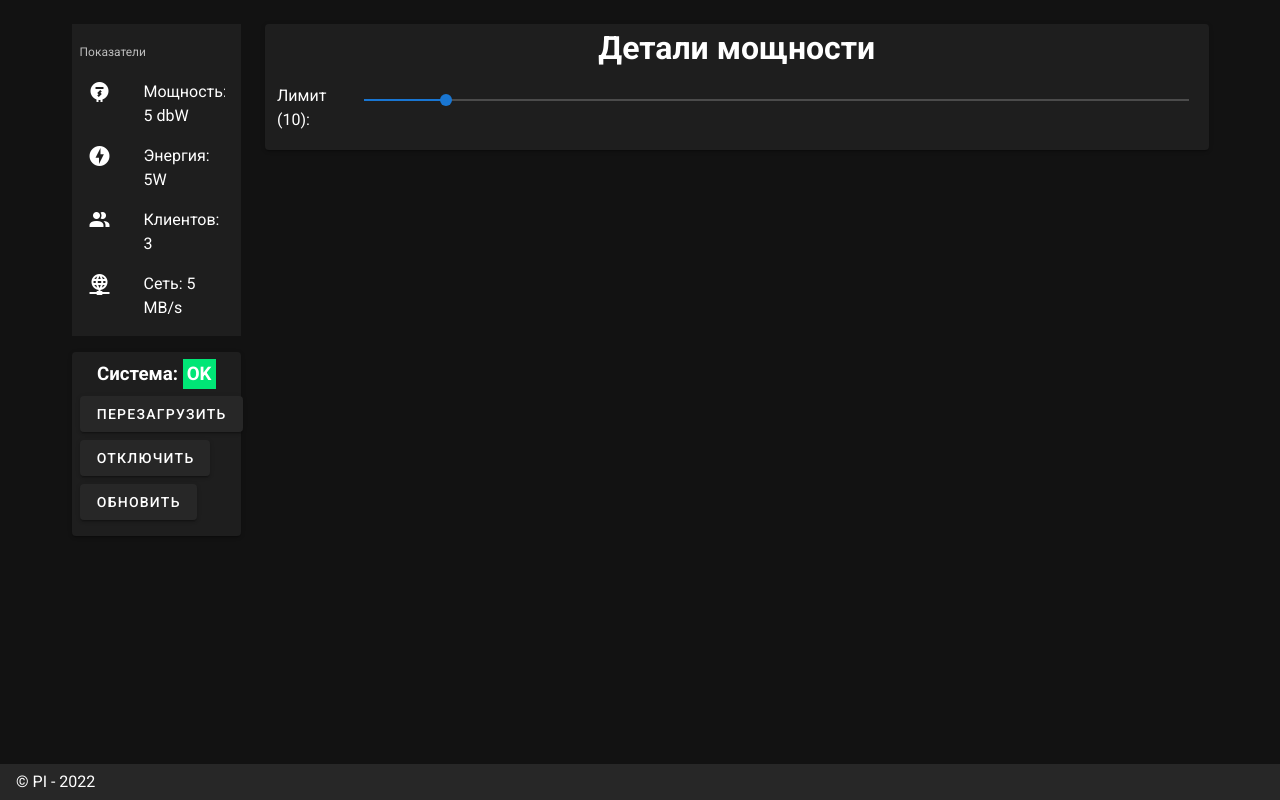
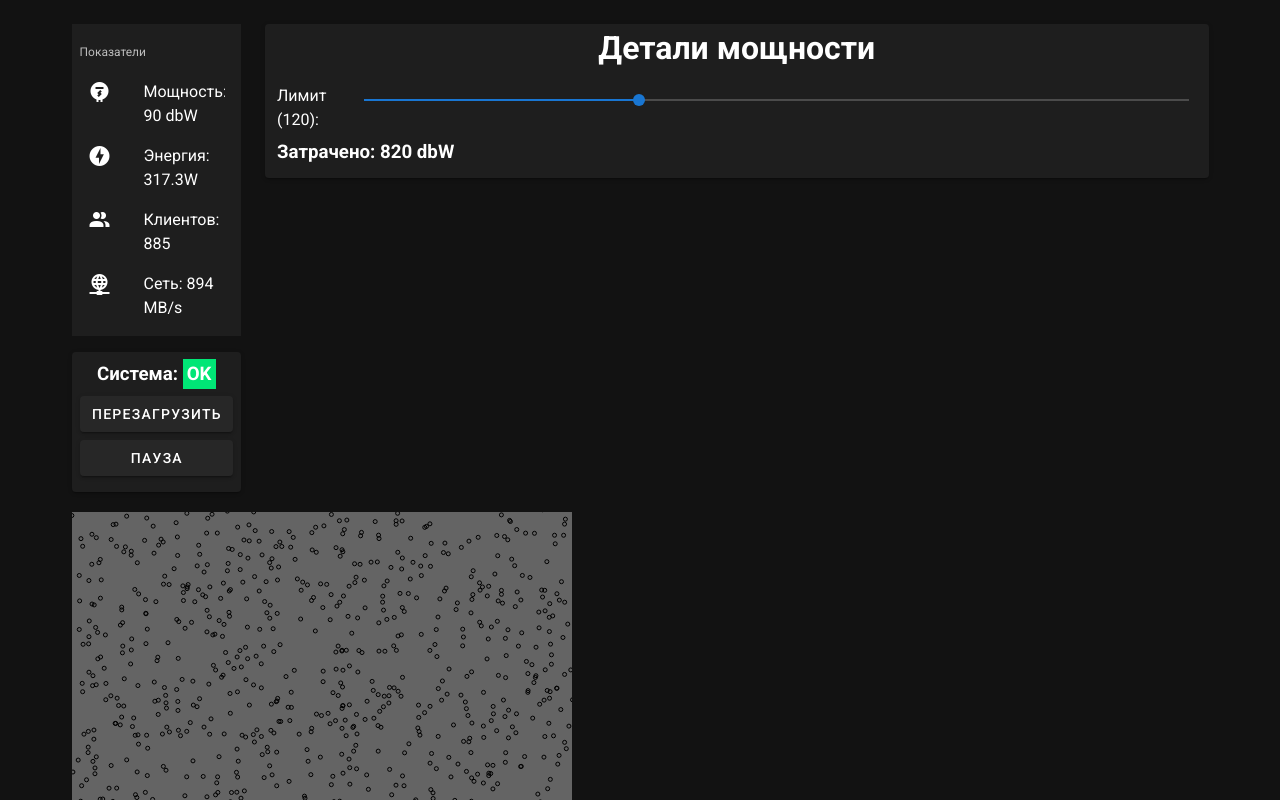
Before and after one commit to livolickie/srv_new, a Nuxt app: page / in a window 1280 px wide. Shown: the top 800 px of the page. Built offline with nearby package versions, Linux system fonts and the light colour scheme.

Commit message:
добавлена генерация данных, базовое отображение клиентов на карте, 3 тренда

```diff
--- a/layouts/default.vue
+++ b/layouts/default.vue
@@ -5,8 +5,12 @@
         <Nuxt />
       </v-container>
     </v-main>
-    <v-footer :absolute="!fixed" app>
-      <span>&copy; PI - {{ new Date().getFullYear() }}</span>
+    <v-footer :absolute="!fixed" app class="d-flex justify-space-between">
+      <span>&copy; ПИ - {{ new Date().getFullYear() }}</span>
+      <div class="d-flex flex-row align-center">
+        <v-switch v-model="$vuetify.theme.dark" ></v-switch>
+        <span>Время: {{ time }}</span>
+      </div>
     </v-footer>
   </v-app>
 </template>
@@ -16,26 +20,18 @@ export default {
   name: 'DefaultLayout',
   data() {
     return {
-      clipped: false,
-      drawer: false,
-      fixed: false,
-      items: [
-        {
-          icon: 'mdi-apps',
-          title: 'Welcome',
-          to: '/',
-        },
-        {
-          icon: 'mdi-chart-bubble',
-          title: 'Inspire',
-          to: '/inspire',
-        },
-      ],
-      miniVariant: false,
-      right: true,
-      rightDrawer: false,
-      title: 'Vuetify.js',
+      time: ''
     }
   },
+  methods: {
+    updateTime() {
+      const date = new Date()
+      this.time = `${date.getHours()}:${date.getMinutes()}:${date.getSeconds()}`
+    }
+  },
+  mounted() {
+    this.updateTime()
+    setInterval(this.updateTime, 1000)
+  }
 }
 </script>
--- a/pages/index.vue
+++ b/pages/index.vue
@@ -1,6 +1,6 @@
 <template>
   <v-container fill-height>
-    <v-row>
+    <v-row v-if="status != 'reload'">
       <v-col lg="2">
         <v-list dense>
           <v-subheader>Показатели</v-subheader>
@@ -28,7 +28,7 @@
                 <v-icon>mdi-account-multiple</v-icon>
               </v-list-item-icon>
               <v-list-item-content>
-                Клиентов: {{ clients.length }}
+                Клиентов: {{ activeClients.length }}
               </v-list-item-content>
             </v-list-item>
 
@@ -43,11 +43,13 @@
           </v-list-item-group>
         </v-list>
 
-        <v-card class="pa-2 mt-4">
+        <v-card class="pa-2 mt-4 d-flex flex-column">
           <h3 class="text-center mb-2">Система: <span class="pa-1 success">OK</span></h3>
-          <v-btn class="mb-2" color="">Перезагрузить</v-btn>
-          <v-btn class="mb-2" color="">Отключить</v-btn>
-          <v-btn class="mb-2" color="">Обновить</v-btn>
+          <v-btn class="mb-2" @click="status = 'reload'; reload()">Перезагрузить</v-btn>
+          <v-btn v-if="status != 'reload'" class="mb-2" :color="status != 'pause' ? '' : 'success'"
+            @click="status == 'active' ? status = 'pause' : status = 'active'; snack = status == 'pause'; snackMessage='Система поставлена на паузу'">{{ status != 'active' ? 'Возобновить' :
+                'Пауза'
+            }}</v-btn>
         </v-card>
       </v-col>
 
@@ -59,11 +61,12 @@
             </v-scroll-x-transition>
             <v-container>
               <v-row>
-                <v-col lg="1">Лимит ({{maxPower}}):</v-col>
+                <v-col lg="1">Лимит ({{ maxPower }}):</v-col>
                 <v-col>
-                  <v-slider v-model="maxPower" step="10" thumb-label ticks></v-slider>
+                  <v-slider v-model="maxPower" min="90" max="180" step="10" thumb-label ticks></v-slider>
                 </v-col>
               </v-row>
+              <h3>Затрачено: {{spentPower}} dbW</h3>
             </v-container>
           </template>
           <template v-if="tab == 1">
@@ -72,11 +75,12 @@
             </v-scroll-x-transition>
             <v-container>
               <v-row>
-              <v-col lg="1">Лимит ({{maxEnergy}}):</v-col>
-              <v-col>
-                <v-slider v-model="maxEnergy" step="10" thumb-label ticks></v-slider>
-              </v-col>
-            </v-row>
+                <v-col lg="1">Лимит ({{ maxEnergy }}):</v-col>
+                <v-col>
+                  <v-slider v-model="maxEnergy" min="350" max="800" step="10" thumb-label ticks></v-slider>
+                </v-col>
+              </v-row>
+              <h3>Затрачено: {{spentEnergy}}W</h3>
             </v-container>
           </template>
           <template v-if="tab == 2">
@@ -96,6 +100,30 @@
       </v-col>
 
     </v-row>
+    <v-row v-else justify="center">
+
+      <v-progress-circular :rotate="360" :size="300" :width="15" :value="load" color="teal" class="text-center"
+        style="margin-top: 15%">
+        <div class="d-flex flex-column">
+          <span>
+            Идёт перезагрузка
+          </span>
+          <span class="fw-bold">
+            {{ load }}%
+          </span>
+        </div>
+      </v-progress-circular>
+    </v-row>
+
+    <canvas width="500" height="400" id="canvas" class="mt-5"></canvas>
+
+    <v-snackbar
+      v-model="snack"
+      :multi-line="multiLine"
+    >
+      {{ snackMessage }}
+    </v-snackbar>
+
   </v-container>
 </template>
 
@@ -105,25 +133,22 @@ export default {
   name: 'IndexPage',
   data() {
     return {
+      status: 'active',
       power: 0,
       energy: 0,
       clients: [
-        {
-          number: '8-800-555-35-35',
-          speed: 12.5
-        },
-        {
-          number: '8-900-555-35-35',
-          speed: 15.5
-        },
-        {
-          number: '8-700-555-35-35',
-          speed: 9.5
-        }
       ],
+      load: 0,
+      loadInterval: null,
 
-      maxPower: 10,
-      maxEnergy: 10,
+      spentPower: 0,
+      spentEnergy: 0,
+
+      maxPower: 120,
+      maxEnergy: 420,
+
+      snackMessage: '',
+      snack: false,
 
       network: 0,
       tab: 0,
@@ -132,14 +157,27 @@ export default {
         { text: 'Номер', value: 'number' },
         { text: 'Скорость', value: 'speed' },
       ],
+      ctx: null,
       chartData: {
         labels: [],
         datasets: [
           {
             label: 'Сеть',
             data: [],
-            fill: false,
+            fill: true,
             borderColor: 'rgb(75, 192, 192)'
+          },
+          {
+            label: 'Мощность',
+            data: [],
+            fill: true,
+            borderColor: 'rgb(155, 48, 217)'
+          },
+          {
+            label: 'Электроэнергия',
+            data: [],
+            fill: true,
+            borderColor: 'rgb(77, 219, 37)'
           }
         ]
       },
@@ -147,14 +185,20 @@ export default {
     }
   },
   computed: {
+    activeClients() {
+      const clients = this.clients.filter(client => client.active)
+      return clients;
+    },
     tClients() {
       const clients = []
       let id = 0
-      for (const client of this.clients) {
+      for (const client of this.activeClients) {
         clients.push({
           id,
           number: client.number,
-          speed: client.speed
+          speed: client.speed,
+          x: client.x,
+          y: client.y
         })
         id++
       }
@@ -162,19 +206,139 @@ export default {
     }
   },
   mounted() {
-    setInterval(this.update, 1000)
+    this.init()
+    setInterval(this.update, 500)
   },
   methods: {
+    canvas() {
+      const canvas = document.querySelector('#canvas')
+      this.ctx = canvas.getContext('2d')
+      this.ctx.fillStyle = 'rgb(100, 100, 100)'
+      this.ctx.fillRect(0, 0, 800, 600)
+    },
+    init() {
+      this.chartData = {
+        labels: [],
+        datasets: [
+          {
+            label: 'Сеть',
+            data: [],
+            fill: true,
+            borderColor: 'rgb(75, 192, 192)'
+          },
+          {
+            label: 'Мощность',
+            data: [],
+            fill: true,
+            borderColor: 'rgb(155, 48, 217)'
+          },
+          {
+            label: 'Электроэнергия',
+            data: [],
+            fill: true,
+            borderColor: 'rgb(77, 219, 37)'
+          }
+        ]
+      }
+      this.clients = []
+      for (let i = 0; i < 2000; i++) {
+        this.clients.push({
+          number: `8-700-${Math.round(Math.random() * 200 + 300)}-${Math.round(Math.random() * 55 + 20)}-${Math.round(Math.random() * 35 + 10)}`,
+          speed: parseFloat((Math.random() * 10 + 5).toFixed(1)),
+          active: Math.random() > 0.573,
+          x: Math.random() * 500,
+          y: Math.random() * 400
+        })
+
+        this.status = 'active'
+      }
+      this.canvas()
+    },
+    reload() {
+      clearInterval(this.loadInterval)
+      this.load = 0
+      this.loadInterval = setInterval(() => {
+        if (this.reload) {
+          this.load += 14
+        } else {
+          clearInterval(this.loadInterval)
+        }
+      }, 300)
+      setTimeout(this.init, 3000)
+    },
     selectTab(_tab) {
       this.tab = _tab
     },
     update() {
-      this.power++
-      this.energy++
-      this.network++
 
+      if (this.status !== 'active') return
+
+      // Генерация рандомных данных (отлючение - подключение клиентов)
+      this.ctx.fillStyle = 'rgb(100, 100, 100)'
+      this.ctx.fillRect(0, 0, 800, 600)
+      this.ctx.fillStyle = 'rgb(0, 100, 0)'
+      for (const client of this.clients) {
+        if (client.active && Math.random() > 0.99) {
+          client.active = false
+        }
+        else if (!client.active && Math.random() < 0.01) client.active = true
+
+        if (client.active) {
+          const rnd = Math.random()
+          if (rnd > 0.98) {
+            const changeVal = Math.random() * 1 + 0.5
+            if (client.speed < 15) client.speed += changeVal
+            else client.speed -= changeVal
+
+            client.speed = parseFloat(client.speed.toFixed(1))
+          }
+
+
+          if (Math.random() < 0.25) {
+            if (client.x < 500 && Math.random() > 0.5) client.x += Math.random() * 5
+            else client.x -= Math.random() * 5
+          }
+          else if (Math.random() > 0.75) {
+            if (client.y < 500 && Math.random() < 0.5) client.y += Math.random() * 5
+            else client.y -= Math.random() * 5
+          }
+
+          // Canvas
+          this.ctx.beginPath()
+          this.ctx.arc(client.x, client.y, 2, 0, 2 *Math.PI)
+          this.ctx.stroke()
+        }
+      }
+
+      this.network = 0
+      // Сеть будет зависеть от клиентов
+      for (const client of this.activeClients) {
+        this.network += client.speed / 10
+      }
+      this.network = Math.round(this.network)
+
+
+      this.spentPower += this.power
+      this.spentEnergy += this.energy
+      this.spentPower = parseFloat(this.spentPower.toFixed(1))
+      this.spendEnergy = parseFloat(this.spentEnergy.toFixed(1))
+      // Мощность зависит от сети
+      this.power = Math.round((this.network / 10 + Math.random()) + 5 * Math.random())
+
+      this.energy = parseFloat((this.power * 3.5 + 3 * Math.random()).toFixed(1))
+
+      if (this.chartData.datasets[0].data.length > 400) {
+        this.chartData.datasets[0].data.shift()
+        this.chartData.datasets[1].data.shift()
+        this.chartData.datasets[2].data.shift()
+      }
+      if (this.chartData.labels.length > 600) {
+        this.chartData.labels.shift()
+      }
       this.chartData.labels.push(new Date().toLocaleTimeString())
       this.chartData.datasets[0].data.push(this.network)
+      this.chartData.datasets[1].data.push(this.power)
+      this.chartData.datasets[2].data.push(this.energy)
     }
   },
 }
```
